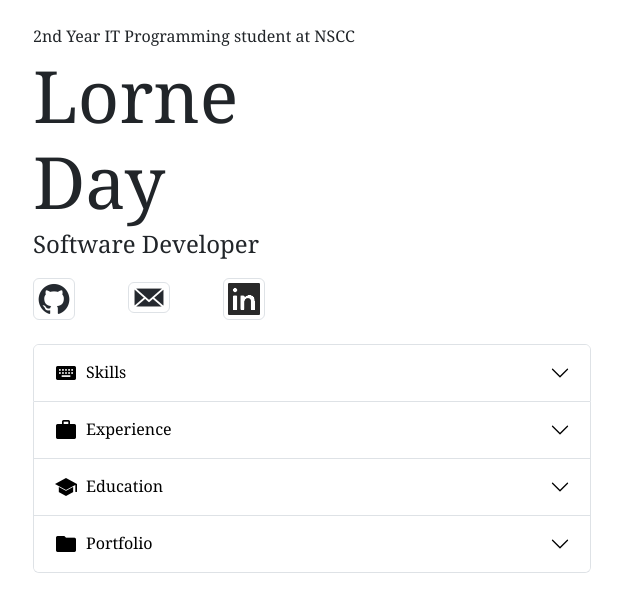
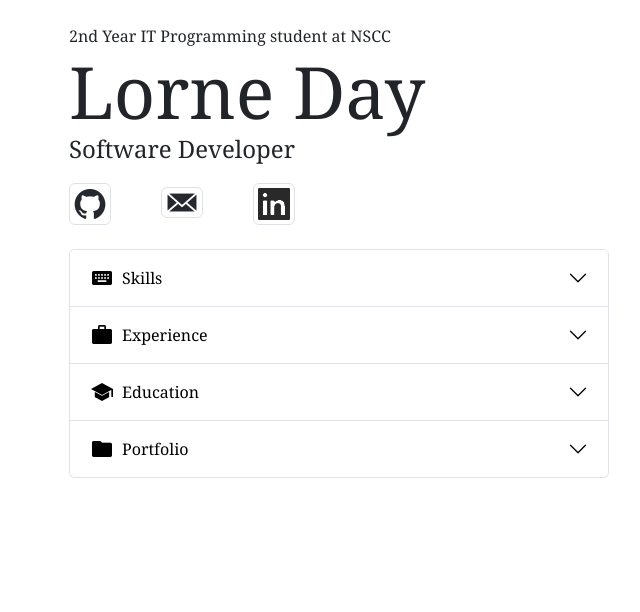
Before and after one commit to 4Lorne/PersonalWebsite, a website: page public/index.html in a window 1280 px wide. Shown: the whole page, without its empty margins (49-689 px from the left). Drawn offline with nearby package versions, Linux system fonts and the light colour scheme.

Commit message:
Messed with spacing

```diff
--- a/public/index.html
+++ b/public/index.html
@@ -12,21 +12,21 @@
 </head>
 
 <header>
-    <div class="container">
+    <div class="container ps-5">
         <div class="row">
-            <div class="col-12 col-sm-4 vert-center pt-4">
+            <div class="col-12 vert-center pt-4">
                 <p id="diploma"> 2nd Year IT Programming student at NSCC</p>
             </div>
         </div>
 
         <div class="row">
-            <div class="col-12 col-sm-4 vert-center py-2">
+            <div class="col-12 vert-center py-1">
                 <h1 class="display-2" id="name">Lorne Day</h1>
             </div>
         </div>
 
         <div class="row">
-            <div class="col-12 col-sm-4 vert-center">
+            <div class="col-12 vert-center">
                 <p id="career">Software Developer</p>
             </div>
         </div>
@@ -45,7 +45,7 @@
 </header>
 
 <body>
-    <div class="container">
+    <div class="container ps-5">
         <div class="accordion col-sm-6" id="accordionOverall">
             <!--Holds all the accordions-->
             <!--Skills-->
```
